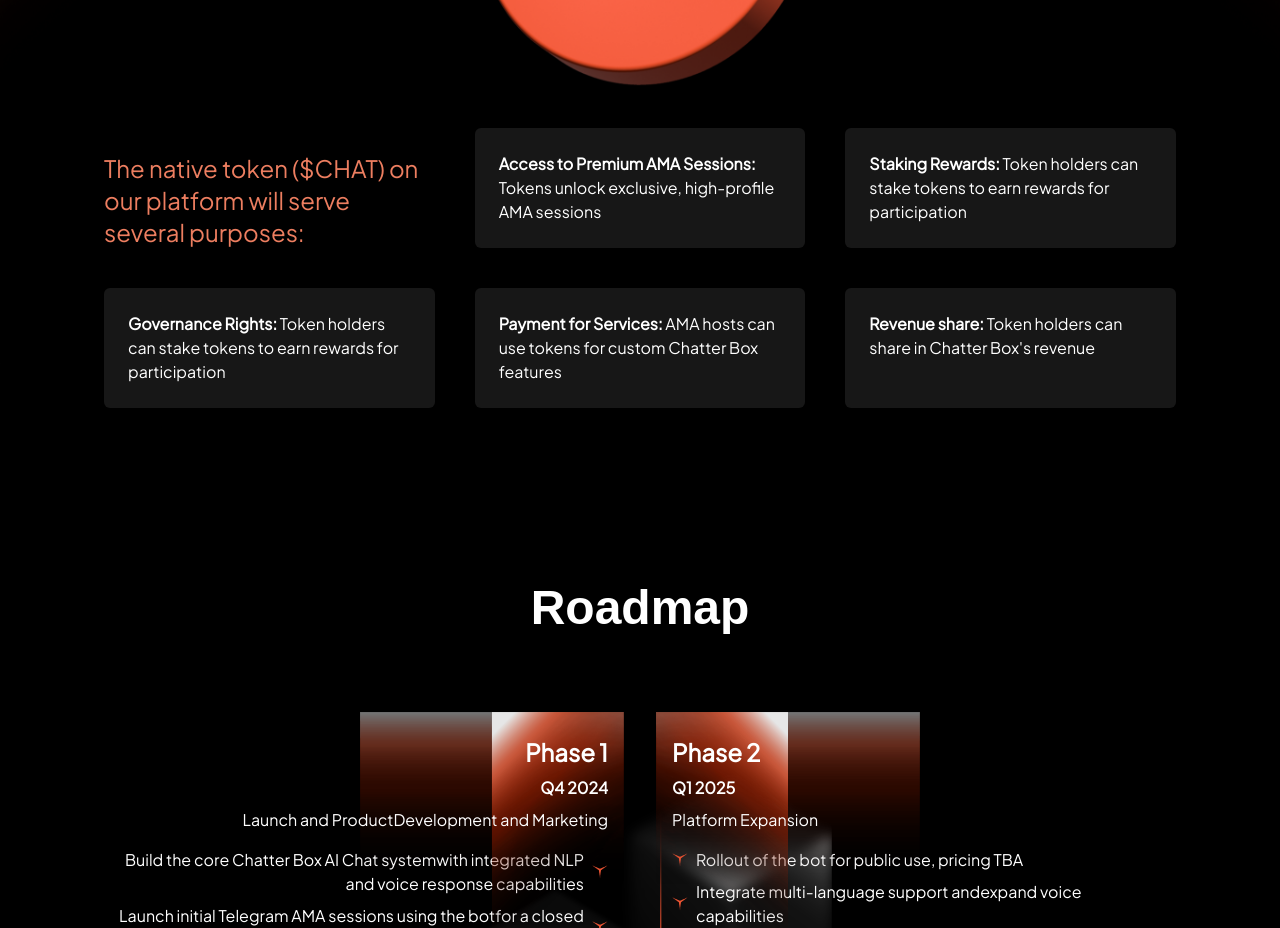
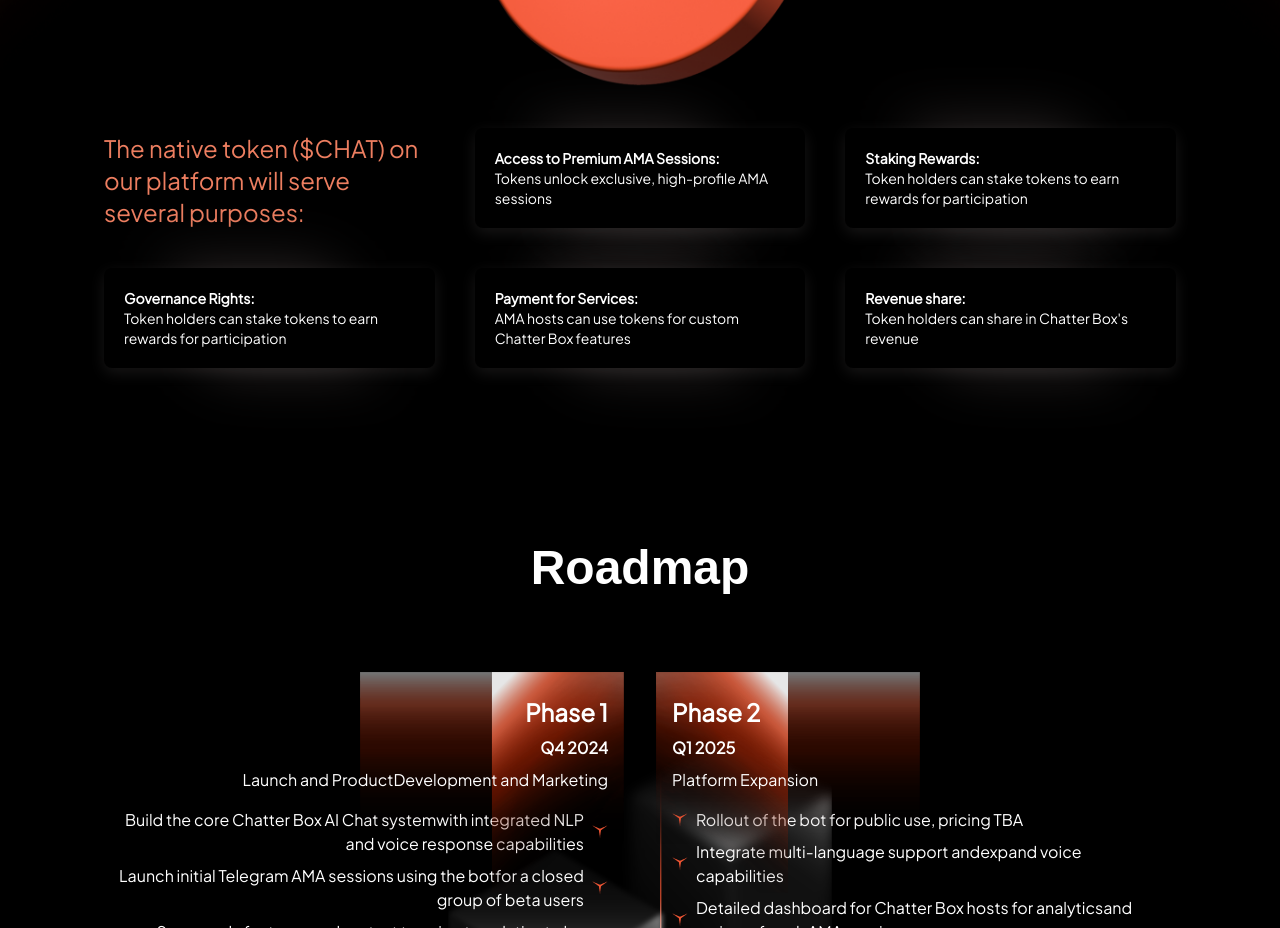
Before and after one commit to hoangcnttbkdn/chatter-box, a React (Vite) app: page / in a window 1280 px wide. Shown: the part 5080-6008 px from the top of the page. Built offline with nearby package versions, Linux system fonts and the light colour scheme; a web font is replaced by a local one.

Commit message:
feat: add hover effect for tokenomic

```diff
--- /dev/null
+++ b/src/components/common/FeatureCard.tsx
@@ -0,0 +1,13 @@
+function FeatureCard({ content, title }: { title: string; content: string }) {
+    return (
+        <div className="feature-card">
+            <span></span>
+            <div className="content flex flex-col bg-black z-40">
+                <b className="text-sm">{title}: </b>
+                <div className="text-sm">{content}</div>
+            </div>
+        </div>
+    );
+}
+
+export default FeatureCard;
--- a/src/components/features/KeyFeature.tsx
+++ b/src/components/features/KeyFeature.tsx
@@ -63,7 +63,7 @@
                 <img
                     src={message.default}
                     alt=""
-                    className=" moving-left-right absolute bottom-0 right-0 w-1/5 -translate-x-1/2  translate-y-1/3"
+                    className="moving-left-right absolute -bottom-12 right-0 w-1/4"
                 />
                 {features.map((feature, index) => (
                     <div key={index} className="p-4 rounded-lg shadow-md">
--- a/src/components/features/Tokenomic.tsx
+++ b/src/components/features/Tokenomic.tsx
@@ -4,6 +4,7 @@
 import * as commentFrame2 from '../../assets/images/page/comment 2.png';
 
 import * as logo from '../../assets/images/page/logo.png';
+import FeatureCard from '../common/featureCard';
 
 interface InfoItem {
     label: string;
@@ -86,7 +87,9 @@
                         <div className="text-red font-bold md:text-xl">
                             Tax Structure
                         </div>
-                        <span className="text-2xl md:text-5xl font-bold">5/5</span>
+                        <span className="text-2xl md:text-5xl font-bold">
+                            5/5
+                        </span>
                     </div>
                 </div>
             </div>
@@ -129,12 +132,10 @@
                     {purposes?.map((purpose) => {
                         return (
                             <>
-                                <div className="bg-dark-gray rounded-md p-6">
-                                    <b className="text-md">{purpose.title}: </b>
-                                    <span className="text-md">
-                                        {purpose.content}
-                                    </span>
-                                </div>
+                                <FeatureCard
+                                    title={purpose.title}
+                                    content={purpose.content}
+                                ></FeatureCard>
                             </>
                         );
                     })}
--- a/src/global.scss
+++ b/src/global.scss
@@ -315,3 +315,128 @@
         transform: scale(1);
     }
 }
+
+.feature-card {
+    position: relative;
+    display: flex;
+    justify-content: center;
+    align-items: center;
+    transition: all ease-in-out 0.5s;
+    background: black;
+
+    &:hover {
+        transform: translateY(-10px);
+    }
+}
+
+.feature-card::after {
+    content: '';
+    position: absolute;
+    top: 0;
+    left: 50;
+    width: 50%;
+    height: 100%;
+    background: rgb(43, 38, 38);
+    border-radius: 8px;
+    transform: skewX(15deg);
+    transition: 0.5s;
+    filter: blur(30px);
+}
+
+.feature-card:hover:before,
+.feature-card:hover:after {
+    transform: skewX(0deg);
+    left: 20px;
+    width: calc(100% - 90px);
+}
+
+.feature-card span {
+    display: block;
+    position: absolute;
+    top: 0;
+    left: 0;
+    right: 0;
+    bottom: 0;
+    z-index: 5;
+    pointer-events: none;
+}
+
+.feature-card span::before {
+    content: '';
+    position: absolute;
+    top: 0;
+    left: 0;
+    width: 0;
+    height: 0;
+    border-radius: 8px;
+    background: rgba(255, 255, 255, 0.1);
+    backdrop-filter: blur(10px);
+    opacity: 0;
+    transition: 0.1s;
+    animation: animate 2s ease-in-out infinite;
+    box-shadow: 0 5px 15px rgba(0, 0, 0, 0.08);
+}
+
+.feature-card:hover span::before {
+    top: -50px;
+    left: 50px;
+    width: 60px;
+    height: 60px;
+    opacity: 1;
+}
+
+.feature-card span::after {
+    content: '';
+    position: absolute;
+    bottom: 0;
+    right: 0;
+    width: 100%;
+    height: 100%;
+    border-radius: 8px;
+    background: rgba(255, 255, 255, 0.1);
+    backdrop-filter: blur(10px);
+    opacity: 0;
+    transition: 0.5s;
+    animation: animate 2s ease-in-out infinite;
+    box-shadow: 0 5px 15px rgba(0, 0, 0, 0.08);
+    animation-delay: -1s;
+}
+
+.feature-card:hover span:after {
+    bottom: -50px;
+    right: 50px;
+    width: 60px;
+    height: 60px;
+    opacity: 1;
+}
+
+@keyframes animate {
+    0%,
+    100% {
+        transform: translateY(10px);
+    }
+
+    50% {
+        transform: translate(-10px);
+    }
+}
+
+.feature-card .content {
+    position: relative;
+    left: 0;
+    backdrop-filter: blur(10px);
+    box-shadow: 0 5px 15px rgba(226, 214, 214, 0.1);
+    border-radius: 8px;
+    transform: 0.5s;
+    padding: 20px;
+    height: 100%;
+
+}
+
+.feature-card .content a {
+    display: inline-block;
+    color: #111;
+    background: #fff;
+    border-radius: 4px;
+    text-decoration: none;
+}
```
